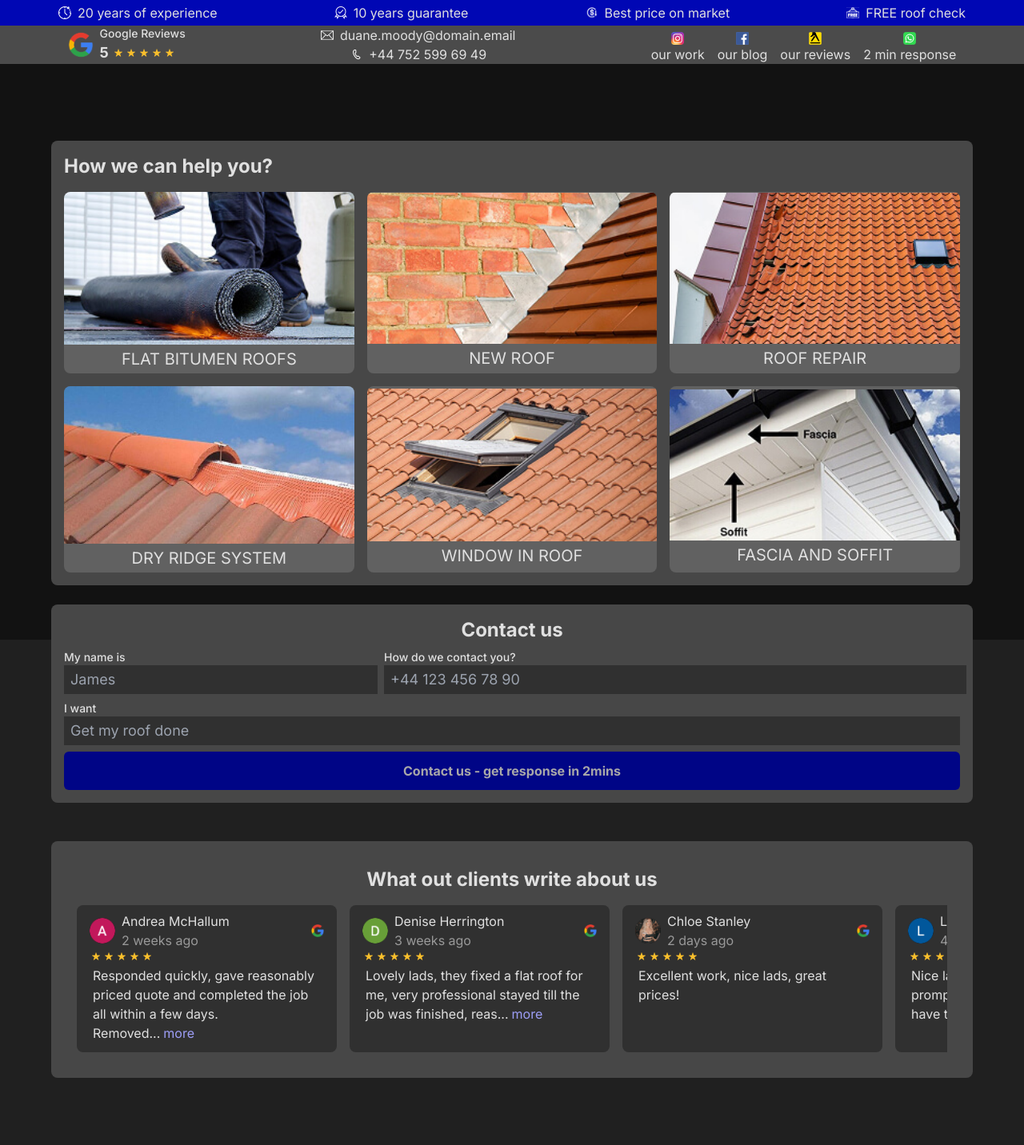
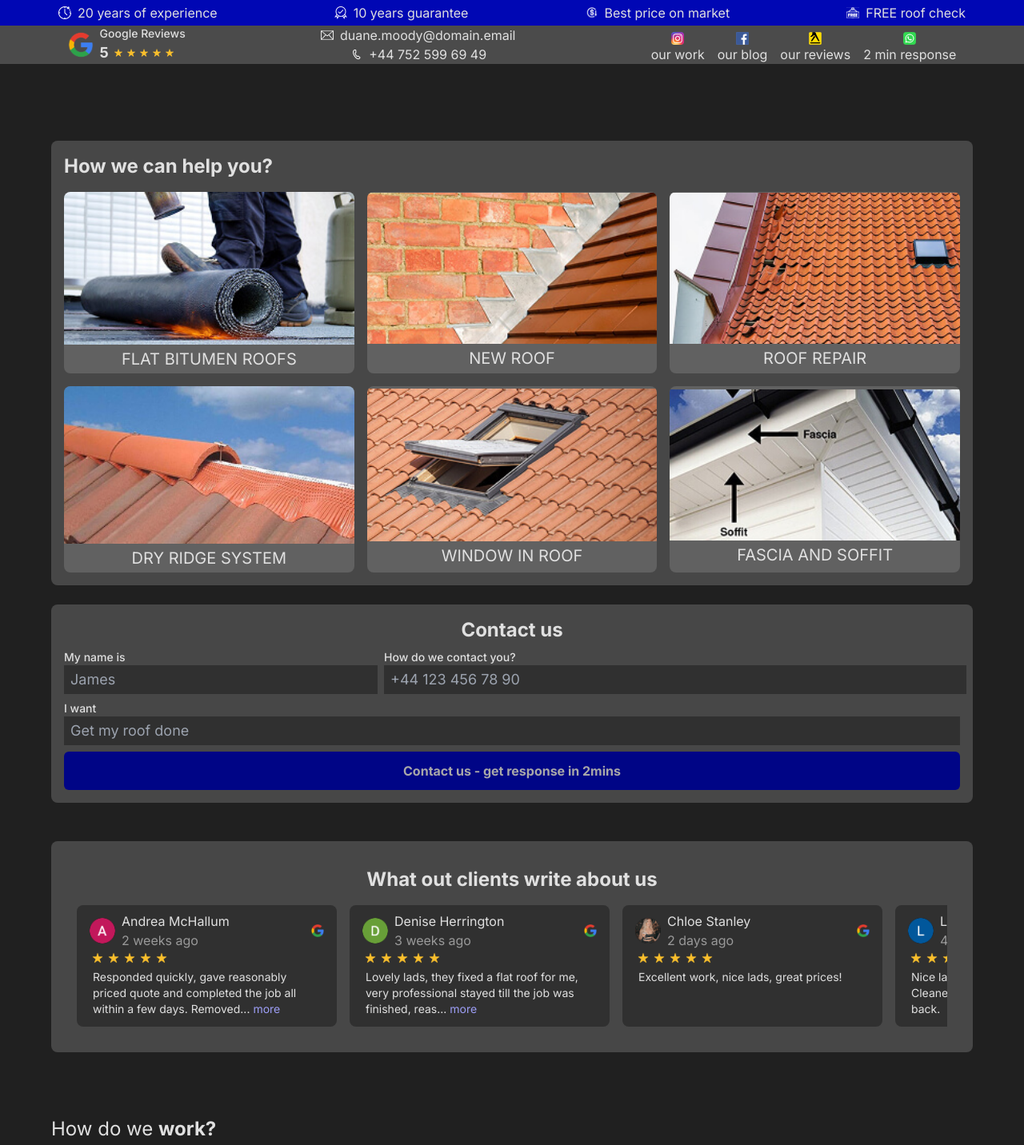
Before and after one commit to nicitaacom/client-rise-the-roof, a Next.js app: page / in a window 1280 px wide. Shown: the top 1432 px of the page at 80% size. Built offline with nearby package versions, Linux system fonts and the light colour scheme.

Commit message:
-style: body background

```diff
--- a/app/(routes)/components/Reviews.tsx
+++ b/app/(routes)/components/Reviews.tsx
@@ -37,7 +37,7 @@ function GoogleReview({ className, usrAvatarUrl, username, date, amountOfStarts,
             .map((star, index) => (
               <Image
                 key={`${star}-${index}-${username}-${amountOfStarts}-${usrAvatarUrl}`}
-                className="w-[22px] h-[22px] laptop:w-[16px] laptop:h-[16px]"
+                className="w-[22px] h-[22px] laptop:w-[20px] laptop:h-[20px]"
                 src="/star.svg"
                 alt="star"
                 width={22}
@@ -47,7 +47,7 @@ function GoogleReview({ className, usrAvatarUrl, username, date, amountOfStarts,
         </div>
       </div>
 
-      <p className="w-full text-title text-start desktop:text-lg p-1 desktop:p-0">
+      <p className="w-full text-title text-start text-sm p-1 desktop:p-0 desktop:pl-0.5">
         {displayedText}
         {isTruncated && (
           <Link
--- a/app/globals.css
+++ b/app/globals.css
@@ -53,7 +53,6 @@ span {
 
 body {
   list-style: none;
-  background-color: hsl(var(--background));
   font-family: "Inter", sans-serif;
 }
 
```
